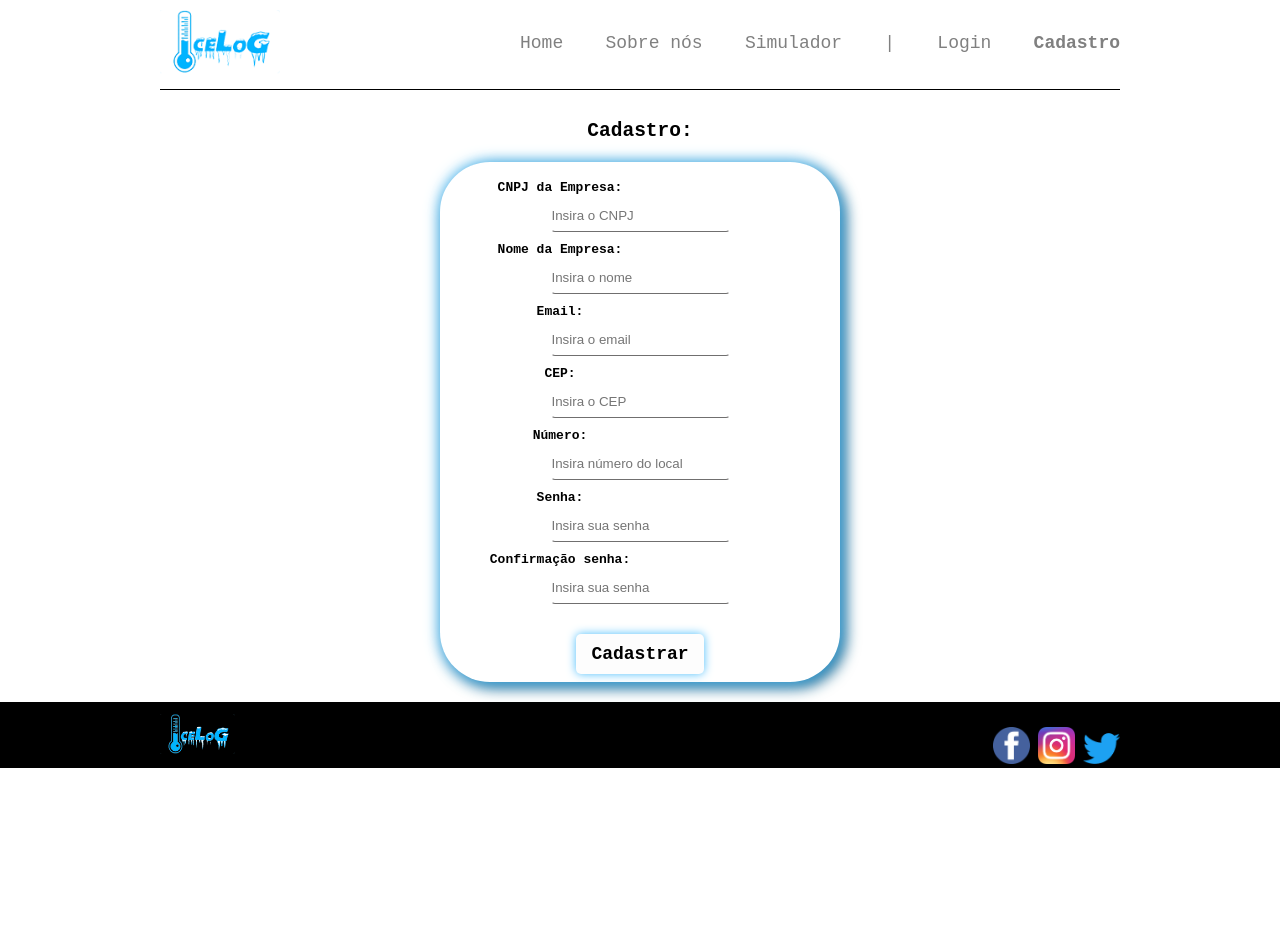
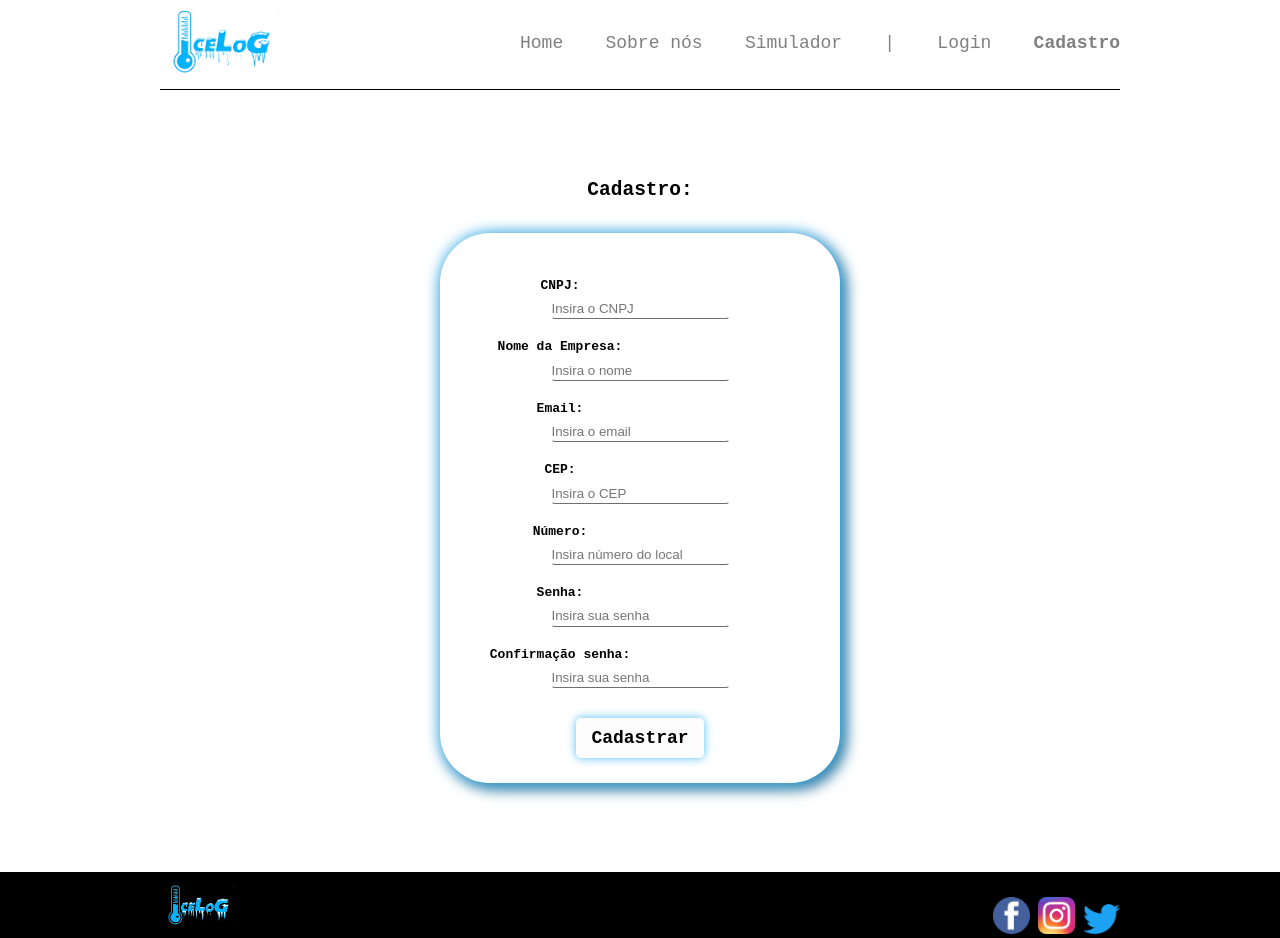
Before and after one commit to joohzinato/UmProjeto, a website: page public/cadastro.html in a window 1280 px wide. Before the commit the page ends 800 px from the top, so only its background shows below. Drawn offline with Linux system fonts and the light colour scheme.

Commit message:
comentado

```diff
--- a/public/cadastro.html
+++ b/public/cadastro.html
@@ -34,10 +34,10 @@
         </ul>
     </header>
 
-    <div class="containerLogin">
-        <h2 id="login">Cadastro:</h2>
+    <div class="containerCadastro">
+        <h2 id="Cadastro">Cadastro:</h2>
         <div class="card">
-            <h4 class="titulo">CNPJ da Empresa:</h4>
+            <h4 class="titulo">CNPJ:</h4>
             <input class="ipt" id="ipt_cnpj" type="text" placeholder="Insira o CNPJ">
 
             <h4 class="titulo">Nome da Empresa:</h4>
--- a/public/css/cadastro.css
+++ b/public/css/cadastro.css
@@ -60,29 +60,33 @@ header ul a {
 
 }
 
-/* LOGIN */
+/* CADASTRO */
 
-.containerLogin {
+#Cadastro {
+    margin: 0 0 2rem;
+    margin-top: 150px;
+}
+
+.containerCadastro {
     display: flex;
     justify-content: center;
     align-items: center;
     flex-direction: column;
-    margin-top: 30px;
+    height: 79.1vh;
 }
 
 
 .card{
     background-color: rgb(255, 255, 255);
-    height: 520px;
     width: 400px;
+    height: 500px;
     display: flex;
     flex-direction:  column;
     align-items: center;
     justify-content: center;
-    margin: auto;
-    margin-top: 20px;
     box-shadow: 0px 0px 15px #4CBEFB, 5px 5px 15px #0C567D;
     border-radius: 50px;
+    padding: 25px 0;
 
 
 
@@ -122,14 +126,14 @@ header ul a {
 .titulo {
     margin-right: 160px;
     margin-bottom: 5px;
-    margin-top: 10px;
+    margin-top: 20px;
 
 }
 
 /* FINAL */
 
 .final {
-    margin-top: 20px;
+    margin-top: 150px;
     background-color: black;
 }
 
--- a/public/css/login.css
+++ b/public/css/login.css
@@ -62,26 +62,26 @@ header ul a {
 
 /* LOGIN */
 
+#login {
+    margin: 0 0 2rem;
+}
+
 .containerLogin {
     display: flex;
     justify-content: center;
     align-items: center;
     flex-direction: column;
-    margin-top: 30px;
-    height: 100vh;
+    height: 79.1vh;
 }
 
 
 .card{
     background-color: rgb(255, 255, 255);
-    height: 300px;
     width: 400px;
     display: flex;
     flex-direction:  column;
     align-items: center;
     justify-content: center;
-    margin: auto;
-    margin-top: 20px;
     box-shadow: 0px 0px 15px #4CBEFB, 5px 5px 15px #0C567D;
     border-radius: 50px;
 
```
Also changed, not shown: public/login.html (+2 -4 lines).
